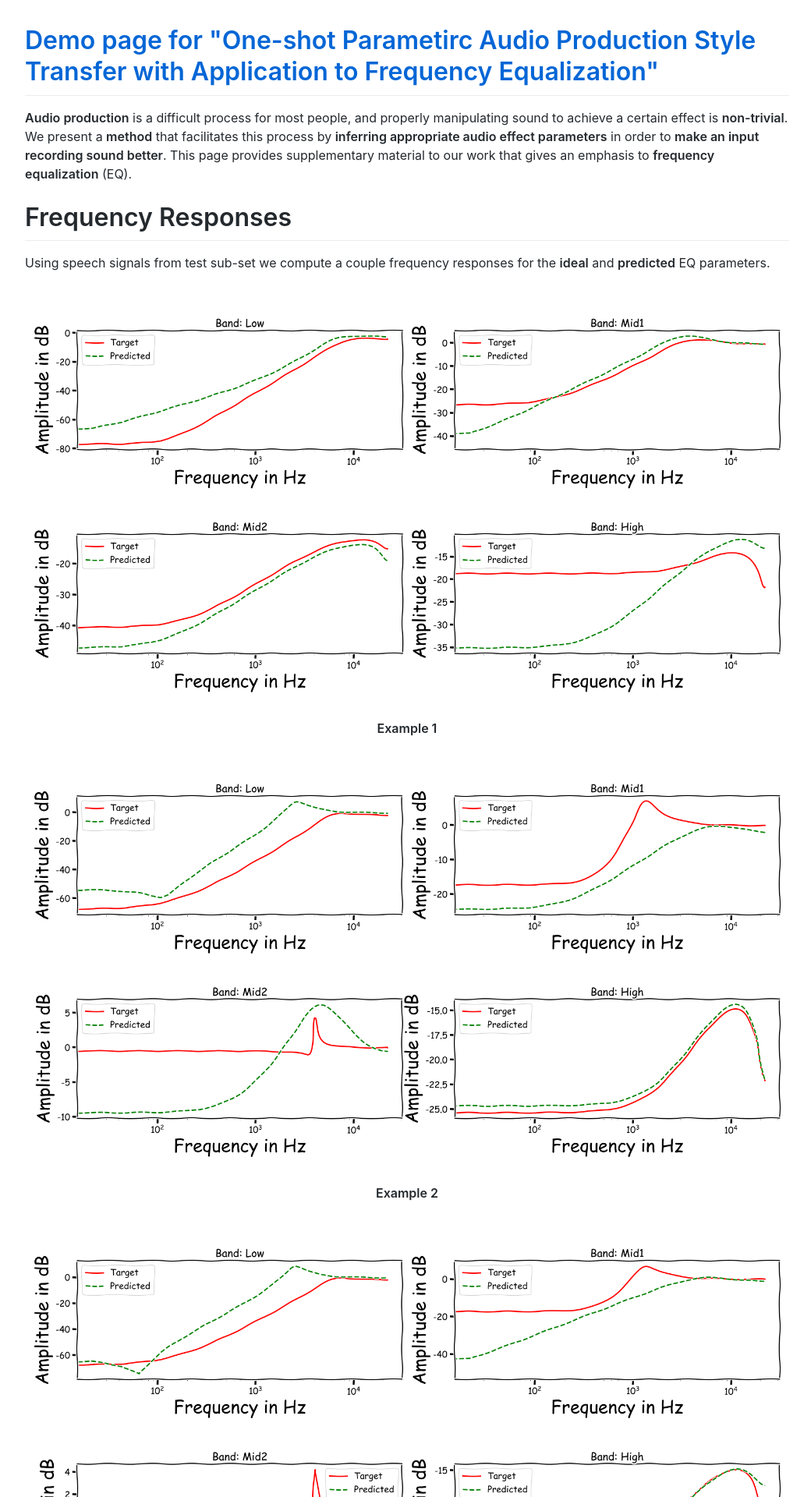
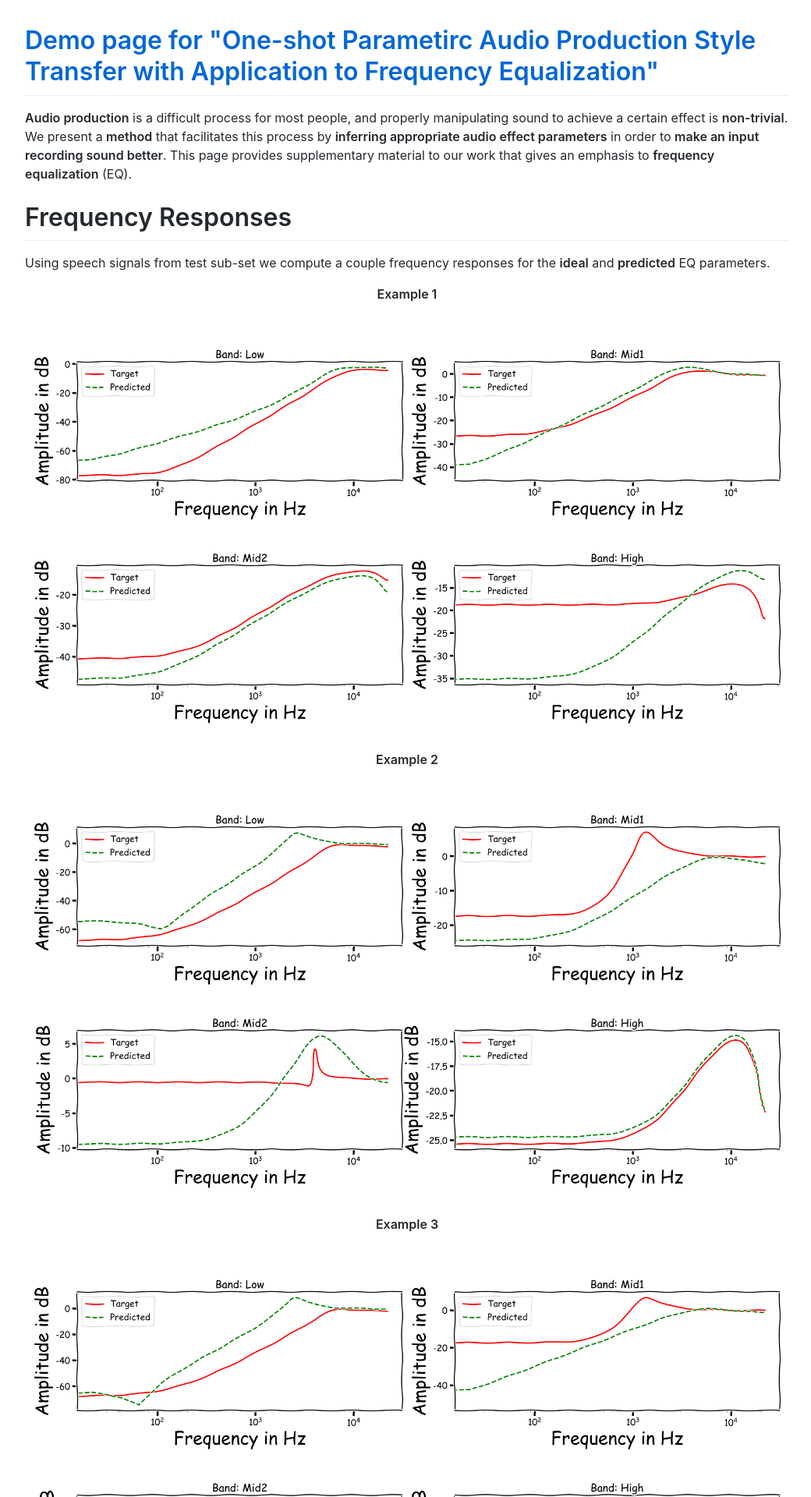
Before and after one commit to Js-Mim/sp-demo, a Jekyll site: the page built from index.md, in a window 1280 px wide. Shown: the top 1920 px of the page at 78% size, without its empty margins (118-1158 px from the left). Built offline with Jekyll 4.4.1, drawn with Linux system fonts in a browser that asks for light colours; comment, search, counter and statistics services are not loaded.

Commit message:
Update index.md

```diff
--- a/index.md
+++ b/index.md
@@ -7,18 +7,17 @@ layout: default
 Using speech signals from test sub-set we compute a couple frequency responses for the **ideal** and **predicted** EQ parameters.
 
 
+ <p align="center"> <b>Example 1</b></p>
+![Example 1](https://raw.githubusercontent.com/Js-Mim/sp-demo/master/figures/f_r_a.png)
 
-![Example 1](https://raw.githubusercontent.com/Js-Mim/sp-demo/master/figures/f_r_a.png)
- <p align="center"> <b>Example 1</b></p>
+<p align="center"> <b>Example 2</b></p>
+![Example 2](https://raw.githubusercontent.com/Js-Mim/sp-demo/master/figures/f_r_b.png)
 
-![Example 2](https://raw.githubusercontent.com/Js-Mim/sp-demo/master/figures/f_r_b.png)
-<p align="center"> <b>Example 2</b></p>
+<p align="center"> <b>Example 3</b></p>
+![Example 3](https://raw.githubusercontent.com/Js-Mim/sp-demo/master/figures/f_r_c.png)
 
-![Example 3](https://raw.githubusercontent.com/Js-Mim/sp-demo/master/figures/f_r_c.png)
-<p align="center"> <b>Example 3</b></p>
+<p align="center"> <b>Example 4</b></p>
+![Example 4](https://raw.githubusercontent.com/Js-Mim/sp-demo/master/figures/f_r_d.png)
 
-![Example 4](https://raw.githubusercontent.com/Js-Mim/sp-demo/master/figures/f_r_d.png)
-<p align="center"> <b>Example 4</b></p>
-
+ <p align="center"> <b>Example 5</b></p>
 ![Example 5](https://raw.githubusercontent.com/Js-Mim/sp-demo/master/figures/f_r_e.png)
-<p align="center"> <b>Example 5</b></p>
```
